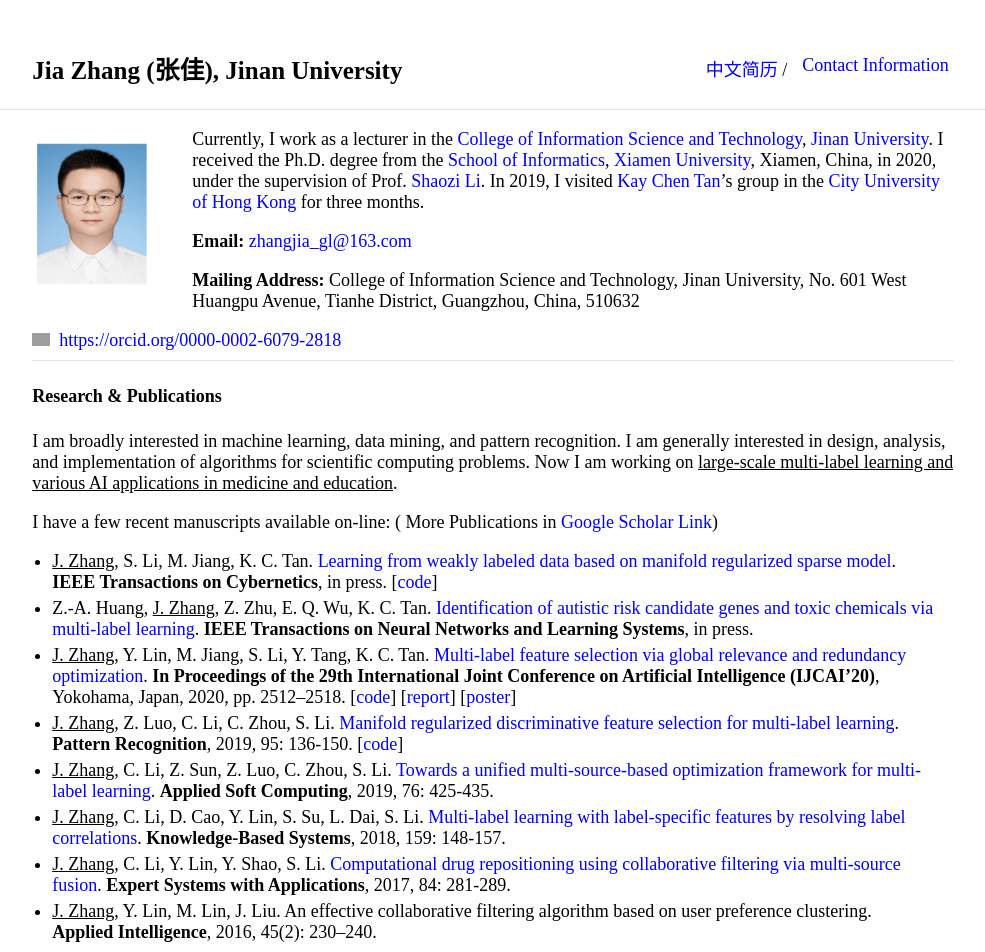
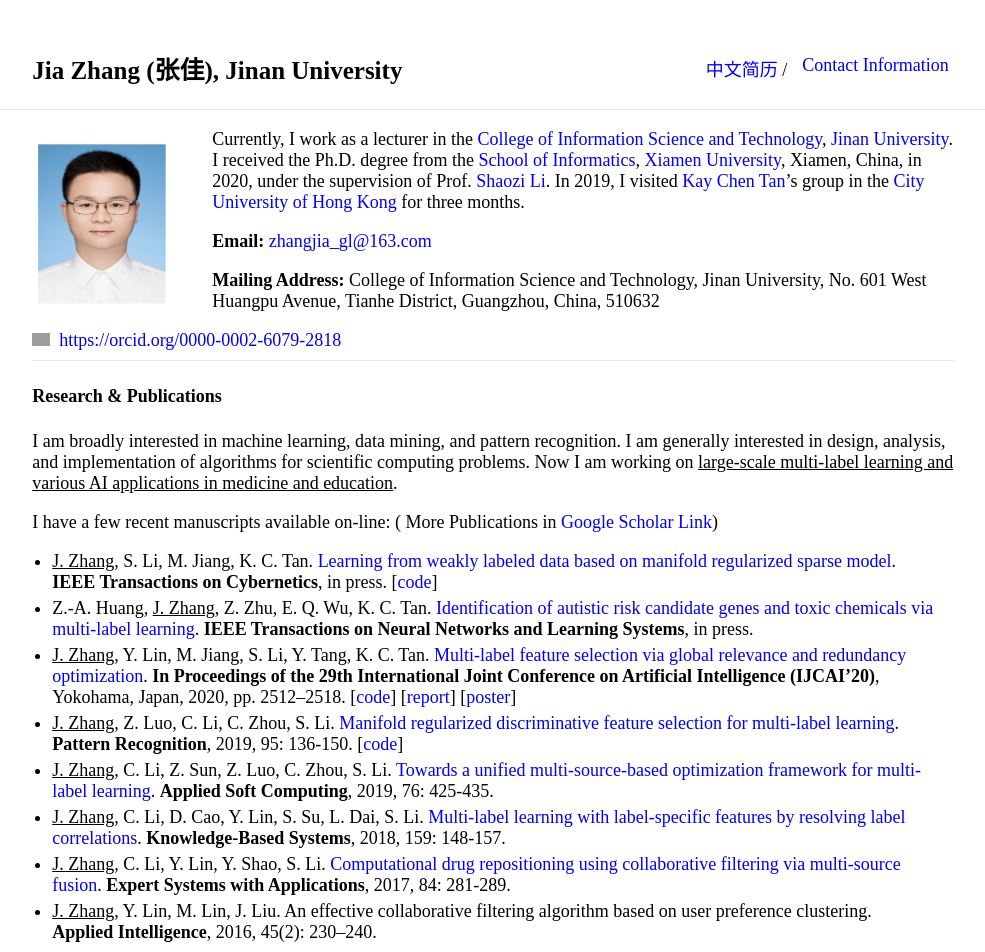
Before and after one commit to jiazhang-ml/jiazhang-ml.github.io, a Jekyll site: the page built from index.md, in a window 1280 px wide. Shown: the top 952 px of the page, without its empty margins (147-1132 px from the left). Built offline with Jekyll 4.4.1, drawn with Linux system fonts in a browser that asks for light colours; grey boxes are pictures that could not be loaded.

Commit message:
Update typography.scss

```diff
--- a/_sass/typography.scss
+++ b/_sass/typography.scss
@@ -37,8 +37,8 @@
         font-style: italic;
     }
     .profile-picture {
-        height: 150px;
-        width: 120px;
+        height: 170px;
+        width: 140px;
         position: relative;
         margin: 10px 40px 10px 0px;
         float: left;
```
